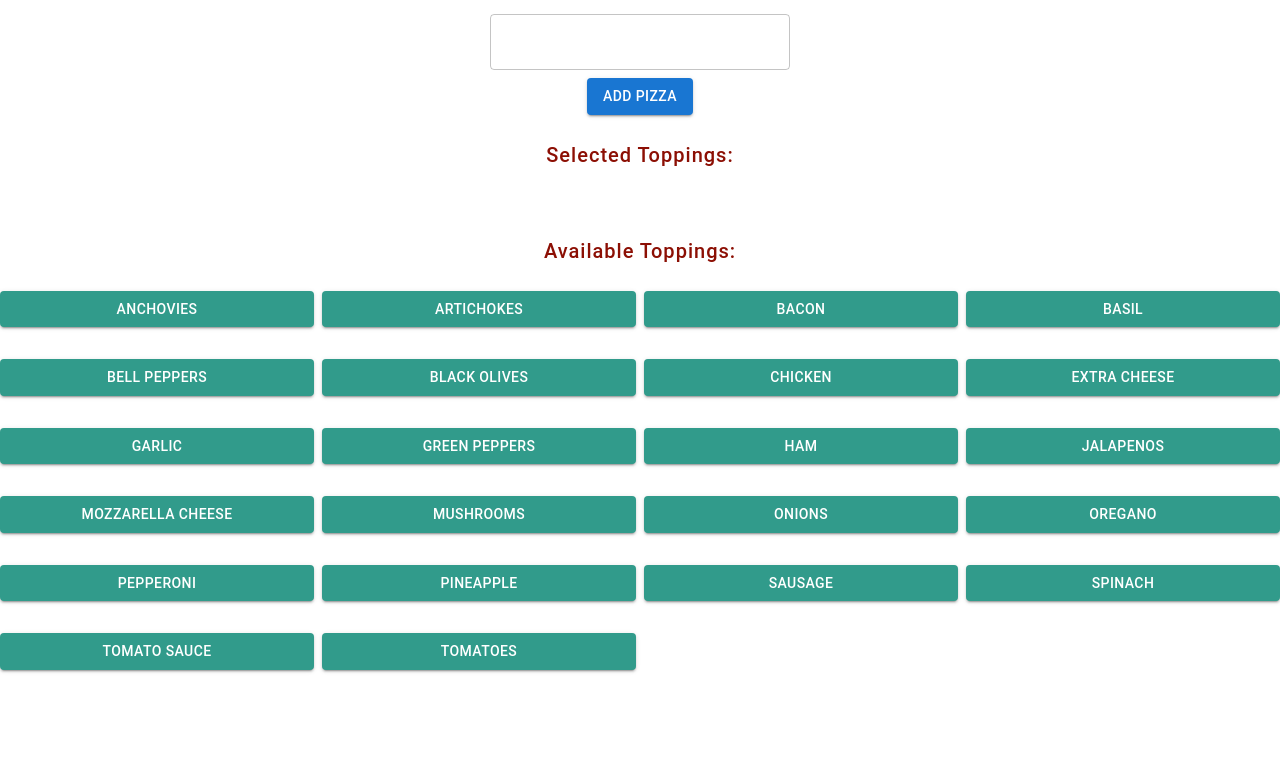
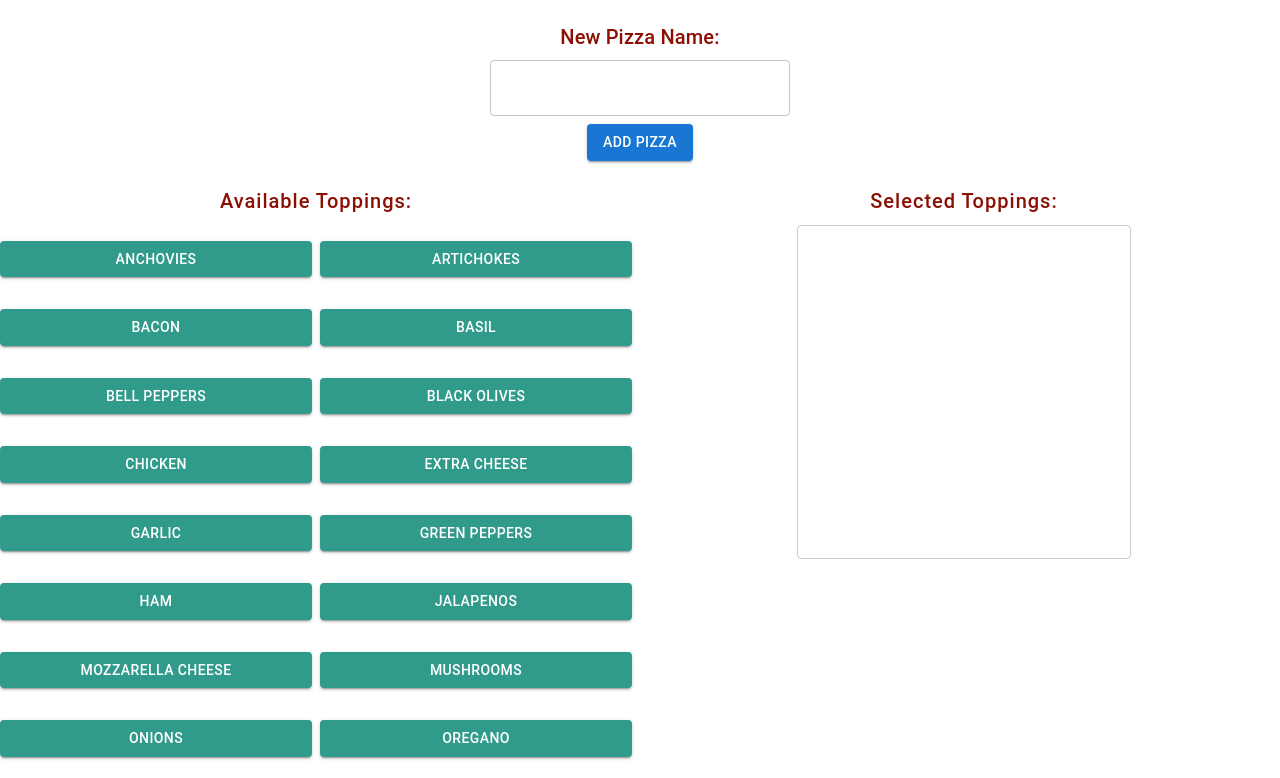
Before and after one commit to aidenmayoros/strongmind_challenge, a React (Create React App) app: page / in a window 1280 px wide. Shown: the part 1942-2720 px from the top of the page. Before the commit the page ends 2628 px from the top, so only its background shows below. Built offline with nearby package versions, Linux system fonts and the light colour scheme.

Commit message:
PizzaCard in edit state, cancel button working

```diff
--- a/src/components/EditPizza.jsx
+++ b/src/components/EditPizza.jsx
@@ -1,4 +1,4 @@
-import React, { useState, useEffect } from 'react';
+import React, { useState } from 'react';
 import { Box, TextField, Button } from '@mui/material';
 import Chip from '@mui/material/Chip';
 import Divider from '@mui/material/Divider';
@@ -12,6 +12,8 @@
 	handleSaveClick,
 }) {
 	const [draftToppings, setDraftToppings] = useState(toppings);
+	const [initialPizzaName, setInitialPizzaName] = useState(pizzaName);
+	const [initialToppings, setInitialToppings] = useState(toppings);
 
 	const toppingsNotOnPizza = toppingsList.filter((toppingFromList) => {
 		return !draftToppings.includes(toppingFromList);
@@ -33,7 +35,9 @@
 		handleSaveClick(pizzaName, draftToppings);
 	}
 
-	function handleCancelDraft() {}
+	function handleCancelDraft() {
+		handleSaveClick(initialPizzaName, initialToppings);
+	}
 
 	function renderToppingsOnPizza() {
 		return draftToppings.map((draftTopping) => {
@@ -42,6 +46,7 @@
 					key={draftTopping}
 					onDelete={() => handleDeleteToppingFromPizza(draftTopping)}
 					label={draftTopping}
+					sx={{ m: 1 }}
 				/>
 			);
 		});
@@ -54,6 +59,7 @@
 					key={toppingNotOnPizza}
 					onClick={() => handleAddToppingToPizza(toppingNotOnPizza)}
 					label={toppingNotOnPizza}
+					sx={{ m: 1 }}
 				/>
 			);
 		});
--- a/src/components/PizzaBuilder.jsx
+++ b/src/components/PizzaBuilder.jsx
@@ -105,40 +105,8 @@
 				</Button>
 			</Box>
 			<Grid container spacing={2}>
-				<Grid item xs={12}>
-					<Typography
-						variant='h6'
-						gutterBottom
-						sx={{
-							color: '#8c0f04',
-							letterSpacing: 1,
-							mb: 0,
-							p: 2,
-							textAlign: 'center',
-						}}>
-						Selected Toppings:
-					</Typography>
-					<List
-						sx={{
-							display: 'flex',
-							flexDirection: 'column',
-							justifyContent: 'center',
-							alignItems: 'center',
-						}}>
-						{selectedToppings.map((topping, index) => (
-							<ListItem key={index} sx={{ maxWidth: '300px' }}>
-								<ListItemText primary={topping} />
-								<IconButton
-									edge='end'
-									aria-label='delete'
-									onClick={() => handleRemoveTopping(topping)}>
-									<DeleteIcon />
-								</IconButton>
-							</ListItem>
-						))}
-					</List>
-				</Grid>
-				<Grid item xs={12} sx={{ minHeight: '50vh' }}>
+				{/* Available Toppings section */}
+				<Grid item xs={12} md={6} sx={{ order: { xs: 2, md: 1 } }}>
 					<Typography
 						variant='h6'
 						gutterBottom
@@ -153,7 +121,7 @@
 					</Typography>
 					<Grid container spacing={1}>
 						{toppings.map((topping, index) => (
-							<Grid item xs={12} sm={6} md={3} key={index} sx={{ mb: 1 }}>
+							<Grid item xs={12} sm={6} key={index} sx={{ mb: 1 }}>
 								<Button
 									variant='contained'
 									color='primary'
@@ -170,6 +138,63 @@
 						))}
 					</Grid>
 				</Grid>
+				{/* Selected Toppings section */}
+				<Grid
+					item
+					xs={12}
+					md={6}
+					sx={{ order: { xs: 1, md: 2 }, minHeight: { md: '50vh' } }}>
+					<Typography
+						variant='h6'
+						gutterBottom
+						sx={{
+							color: '#8c0f04',
+							letterSpacing: 1,
+							mb: 0,
+							pt: 2,
+							textAlign: 'center',
+						}}>
+						Selected Toppings:
+					</Typography>
+					<Box
+						sx={{
+							display: 'flex',
+							justifyContent: 'center',
+						}}>
+						<Box
+							sx={{
+								m: 1,
+								p: 2,
+								minHeight: { xs: '200px', md: '300px' },
+								maxHeight: { xs: '200px', md: '400px' },
+								overflowY: 'auto',
+								minWidth: { xs: '200px', md: '300px' },
+								maxWidth: { xs: '200px', md: 'none' },
+								border: '1px solid rgba(0, 0, 0, .2)',
+								borderRadius: '4px',
+							}}>
+							<List
+								sx={{
+									display: 'flex',
+									flexDirection: 'column',
+									justifyContent: 'center',
+									alignItems: 'center',
+								}}>
+								{selectedToppings.map((topping, index) => (
+									<ListItem key={index} sx={{ maxWidth: '300px' }}>
+										<ListItemText primary={topping} />
+										<IconButton
+											edge='end'
+											aria-label='delete'
+											onClick={() => handleRemoveTopping(topping)}>
+											<DeleteIcon />
+										</IconButton>
+									</ListItem>
+								))}
+							</List>
+						</Box>
+					</Box>
+				</Grid>
 			</Grid>
 		</Box>
 	);
--- a/src/components/PizzaCard.jsx
+++ b/src/components/PizzaCard.jsx
@@ -25,7 +25,7 @@
 				{pizzaName}
 			</Typography>
 			{toppings.map((topping) => (
-				<Chip key={topping} label={topping} />
+				<Chip key={topping} label={topping} sx={{ m: 1 }} />
 			))}
 			<Box sx={{ display: 'flex', justifyContent: 'flex-end' }}>
 				<IconButton onClick={handleEditClick}>
@@ -46,6 +46,7 @@
 	const [deleteConfirmationOpen, setDeleteConfirmationOpen] = useState(false);
 
 	useEffect(() => {
+		setPizzaName(pizza.name);
 		setPizzaToppings(pizza.toppings);
 	}, [pizza]);
 
```
